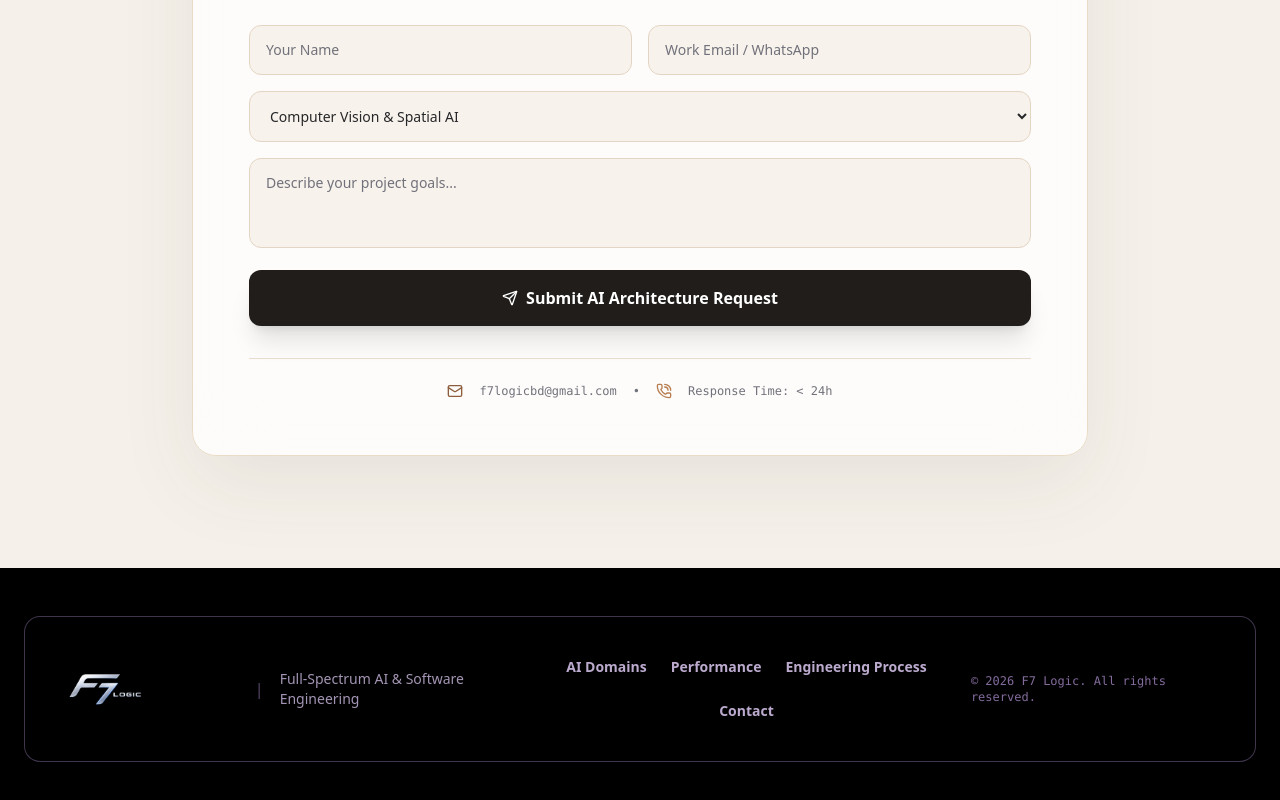
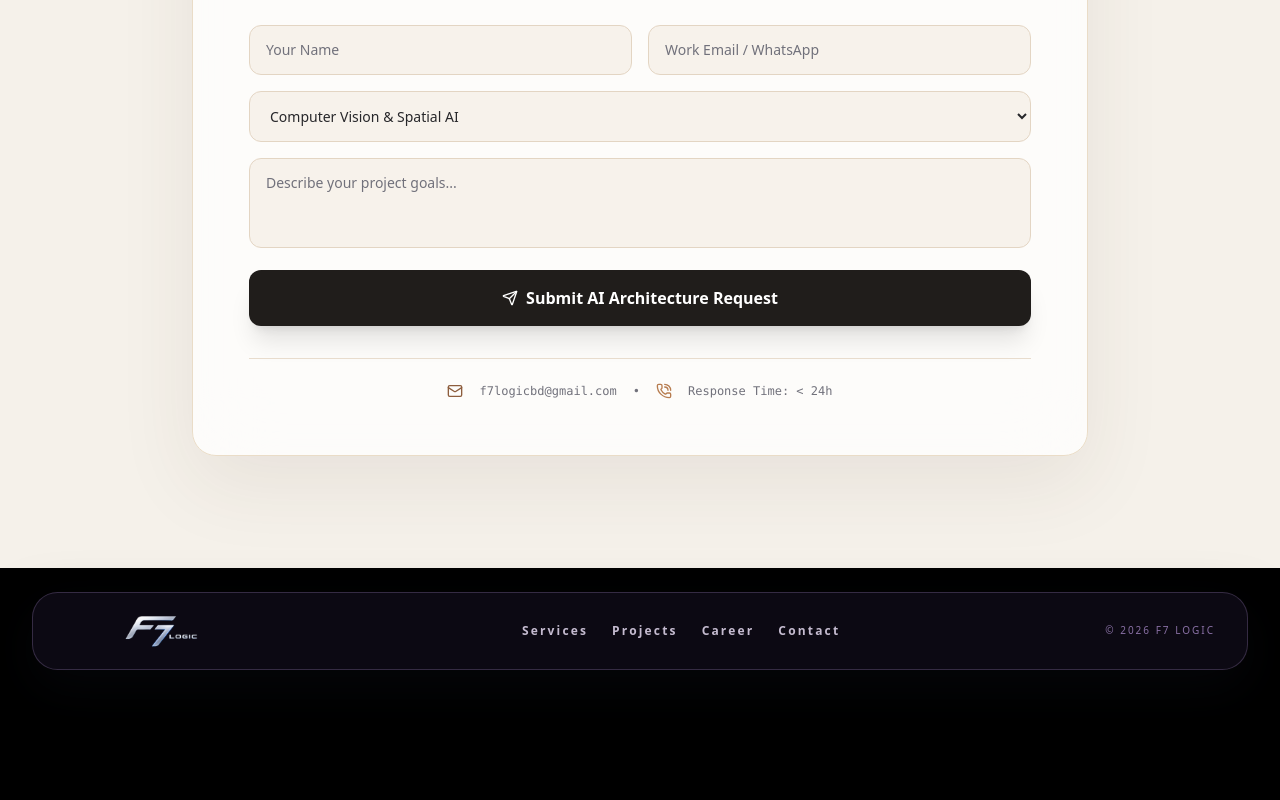
Before and after one commit to f7logic/f7logic-website, a Next.js app: page / in a window 1280 px wide. Shown: the part 2932-3732 px from the top of the page. After the commit the page ends 3634 px from the top, so only its background shows below. Built offline with nearby package versions, Linux system fonts and the light colour scheme.

Commit message:
footer update

```diff
--- a/src/components/layout/Footer.tsx
+++ b/src/components/layout/Footer.tsx
@@ -1,6 +1,7 @@
 "use client";
 
 import Image from "next/image";
+import Link from "next/link";
 
 export default function Footer() {
   const scrollTo = (id: string) => {
@@ -11,48 +12,41 @@ export default function Footer() {
   };
 
   return (
-    <footer className="py-12 px-6 relative z-10">
-      <div className="max-w-7xl mx-auto rounded-2xl bg-black/85 border border-purple-300/30 p-8 sm:p-10 backdrop-blur-2xl shadow-2xl flex flex-col md:flex-row items-center justify-between gap-6">
-
-        {/* Logo & Slogan */}
-        <div className="flex flex-col sm:flex-row items-center gap-4 text-center sm:text-left">
-          <div className="relative h-9 w-48 flex items-center">
+    <footer className="relative z-10 px-4 pb-8 pt-6 sm:px-8">
+      <div className="mx-auto max-w-7xl rounded-[1.6rem] border border-purple-300/20 bg-[#0e0a16]/90 px-5 py-5 shadow-[0_18px_50px_rgba(9,12,18,0.5)] backdrop-blur-2xl sm:px-8">
+        <div className="flex flex-col items-center justify-between gap-4 md:flex-row">
+          <div className="flex items-center justify-center md:justify-start">
+            <div className="relative h-9 w-40 sm:w-48">
               <Image
                 src="/logo.png"
                 alt="F7 Logic Logo"
                 fill
-              sizes="192px"
+                sizes="(min-width: 640px) 192px, 160px"
                 loading="eager"
-              className="object-contain object-center sm:object-left"
+                className="object-contain object-center"
               />
             </div>
-          <span className="hidden sm:inline-block text-purple-300/40">|</span>
-          <p className="text-purple-200/70 text-xs sm:text-sm font-medium">
-            Full-Spectrum AI & Software Engineering
+          </div>
+
+          <nav className="flex flex-wrap items-center justify-center gap-4 text-[11px] font-bold tracking-[0.18em] text-purple-100/80 sm:gap-6 sm:text-xs">
+            <button onClick={() => scrollTo("nebula-stage")} className="transition-colors hover:text-orange-400 cursor-pointer">
+              Services
+            </button>
+            <button onClick={() => scrollTo("metrics")} className="transition-colors hover:text-orange-400 cursor-pointer">
+              Projects
+            </button>
+            <Link href="/career" className="transition-colors hover:text-orange-400 cursor-pointer">
+              Career
+            </Link>
+            <button onClick={() => scrollTo("contact")} className="transition-colors hover:text-orange-400 cursor-pointer">
+              Contact
+            </button>
+          </nav>
+
+          <p className="text-[10px] font-medium uppercase tracking-[0.2em] text-purple-300/60">
+            © {new Date().getFullYear()} F7 Logic
           </p>
         </div>
-
-        {/* Links */}
-        <div className="flex flex-wrap items-center justify-center gap-6 text-xs sm:text-sm font-bold text-purple-200/80">
-          <button onClick={() => scrollTo("domains")} className="hover:text-amber-300 transition-colors cursor-pointer">
-            AI Domains
-          </button>
-          <button onClick={() => scrollTo("metrics")} className="hover:text-amber-300 transition-colors cursor-pointer">
-            Performance
-          </button>
-          <button onClick={() => scrollTo("process")} className="hover:text-amber-300 transition-colors cursor-pointer">
-            Engineering Process
-          </button>
-          <button onClick={() => scrollTo("contact")} className="hover:text-amber-300 transition-colors cursor-pointer">
-            Contact
-          </button>
-        </div>
-
-        {/* Copyright */}
-        <p className="text-purple-300/60 text-xs font-mono">
-          © {new Date().getFullYear()} F7 Logic. All rights reserved.
-        </p>
-
       </div>
     </footer>
   );
```
Lines whose indentation alone changed are shown as unchanged.
